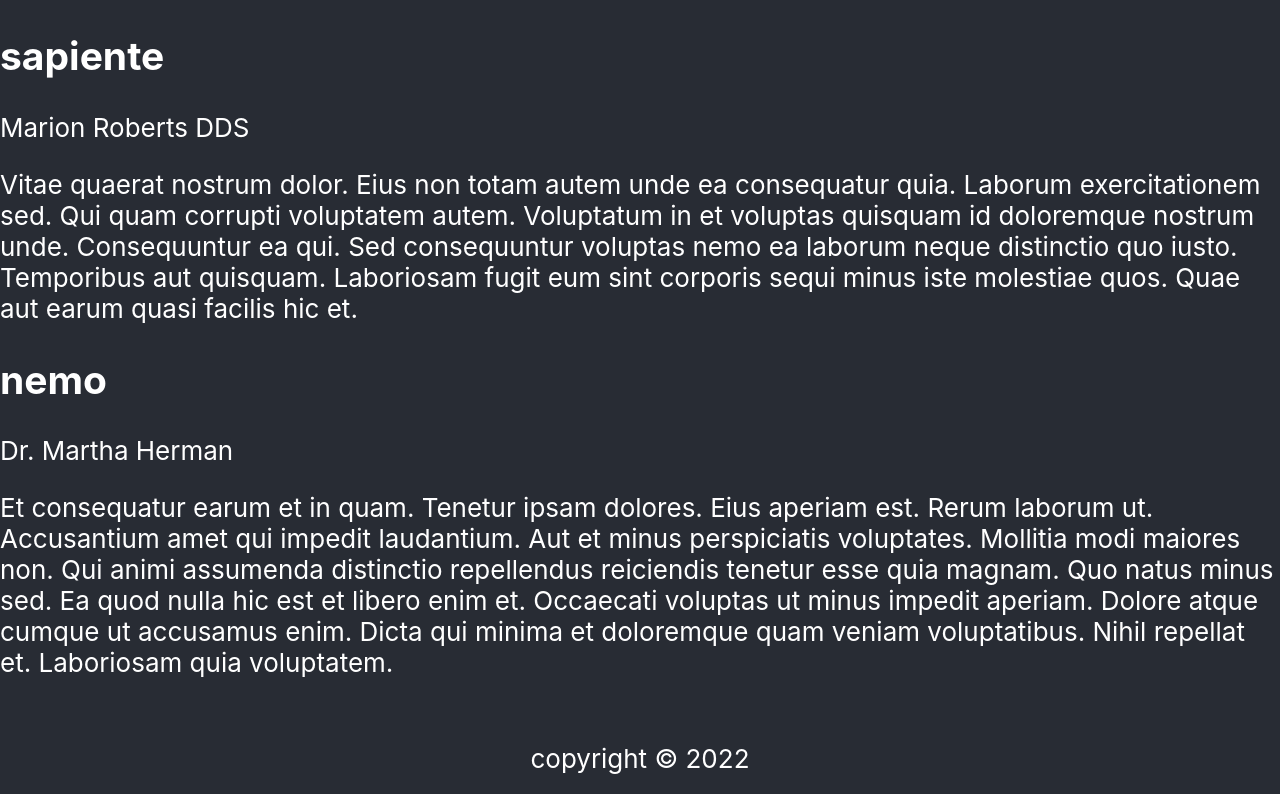
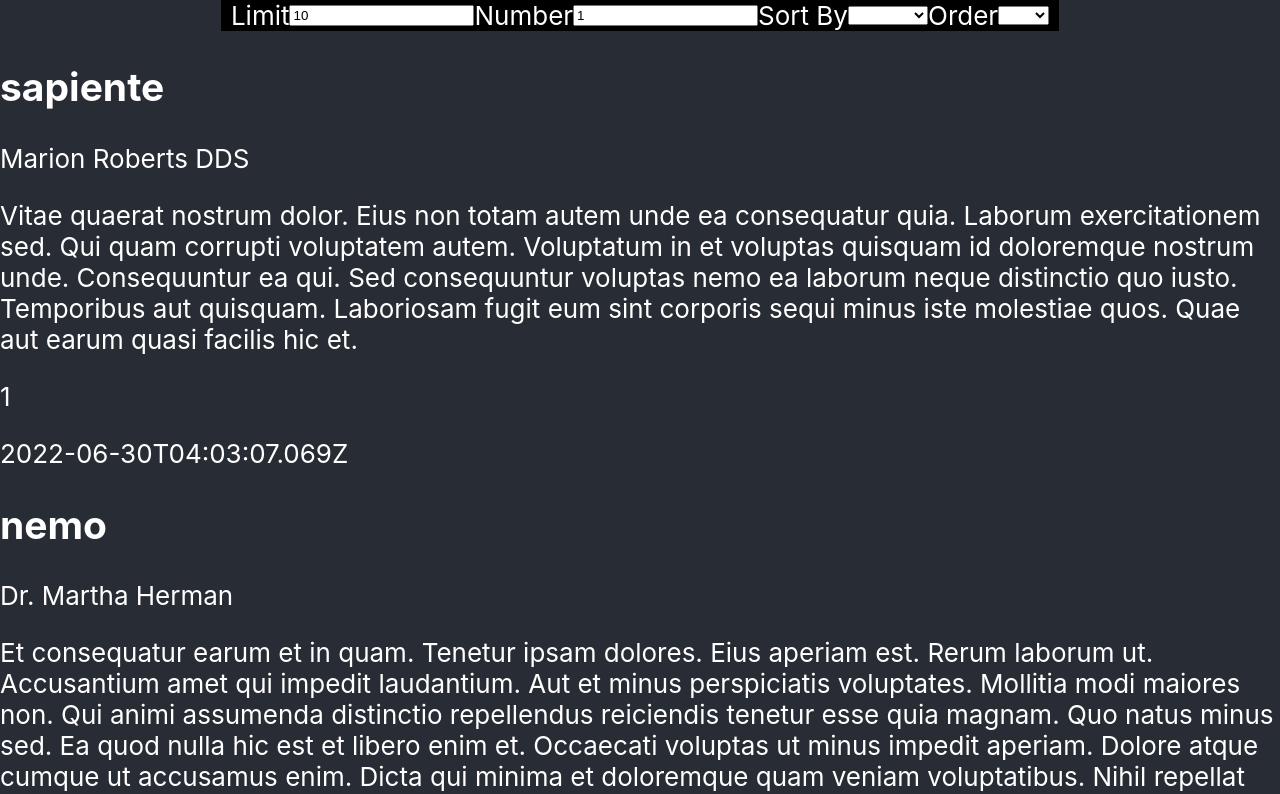
Before and after one commit to ClaytonStealth/fullstack-intro, a React (Create React App) app: page / in a window 1280 px wide. Shown: the top 794 px of the page. Built offline with nearby package versions, Linux system fonts and the light colour scheme; no server answers.

Commit message:
complete

```diff
--- a/src/App.css
+++ b/src/App.css
@@ -38,11 +38,20 @@
 }
 
 .footer {
-  position: fixed;
+  /* position: fixed; */
   left: 0;
   bottom: 0;
   width: 100%;
   background-color: #282c34;
   color: white;
   text-align: center;
+  background-color: black;
 }
+.option-bar {
+  display: flex;
+  flex-direction: row;
+  justify-content: space-between;
+  align-items: center;
+  padding: 0 10px;
+  background-color: black;
+}
--- a/src/App.js
+++ b/src/App.js
@@ -1,7 +1,7 @@
 import "./App.css";
 import React, { useState, useEffect } from "react";
 import BlogList from "./components/BlogList";
-import BlogListCard from "./components/BlogListCard";
+import OptionBar from "./components/OptionBar";
 
 const sampleBlogs = [
   {
@@ -52,18 +52,27 @@ const Footer = () => {
 const App = () => {
   const sampleBlogsCopy = [...sampleBlogs];
   const [blogs, setBlogs] = useState(sampleBlogsCopy);
-
+  const [urlParamString, setUrlParamString] = useState("");
+  //usEffect hook is waiting for urlParamString before async function fetchBlogs triggers
+  //
   useEffect(() => {
     const fetchBlogs = async () => {
-      const result = await fetch(`${urlEndpoint}/blogs`);
+      const result = await fetch(`${urlEndpoint}/blogs${urlParamString}`);
       const resultBlogs = await result.json();
       console.log(resultBlogs);
       setBlogs(resultBlogs);
     };
     fetchBlogs();
-  }, []);
+  }, [urlParamString]);
+  //generateUrlParams taking in limit,page,sortBy,order
+  //setting urlParams to equal string interpolation combining all the props coming from option bar
+  const generateUrlParams = (limit, page, sortBy, order) => {
+    let urlParams = `?limit=${limit}&page=${page}&sortBy=${sortBy}&order=${order}`;
+    setUrlParamString(urlParams);
+  };
   return (
     <div className='App-header'>
+      <OptionBar generateUrlParams={generateUrlParams} />
       <BlogList blogs={blogs} />
       <Footer />
     </div>
--- a/src/components/BlogListCard.js
+++ b/src/components/BlogListCard.js
@@ -6,6 +6,8 @@ const BlogListCard = (props) => {
       <h2>{blog.title}</h2>
       <p>{blog.author}</p>
       <p>{blog.text}</p>
+      <p>{blog.id}</p>
+      <p>{blog.createdAt}</p>
     </div>
   );
 };
--- /dev/null
+++ b/src/components/OptionBar.js
@@ -0,0 +1,57 @@
+import { useState, useEffect } from "react";
+
+const OptionBar = (props) => {
+  const { generateUrlParams } = props;
+  const [limit, setLimit] = useState(10);
+  const [page, setPage] = useState(1);
+  const [sortBy, setSortBy] = useState("");
+  const [order, setOrder] = useState("");
+
+  useEffect(() => {
+    generateUrlParams(limit, page, sortBy, order);
+  }, [limit, page, sortBy, order]);
+
+  return (
+    <div className='option-bar'>
+      <label>Limit</label>
+      <input
+        type='number'
+        value={limit}
+        onChange={(e) => {
+          setLimit(e.target.value);
+        }}
+      ></input>
+      <label>Number</label>
+      <input
+        type='number'
+        value={page}
+        onChange={(e) => {
+          setPage(e.target.value);
+        }}
+      ></input>
+      <label>Sort By</label>
+      <select
+        onChange={(e) => {
+          setSortBy(e.target.value);
+        }}
+      >
+        <option value={""}></option>
+        <option value='id'>id</option>
+        <option value='title'>title</option>
+        <option value='createdAt'>createdAt</option>
+      </select>
+      <label>Order</label>
+      <select
+        onChange={(e) => {
+          setOrder(e.target.value);
+        }}
+      >
+        <option></option>
+        <option value='asc'>asc</option>
+        <option value='desc'>desc</option>
+      </select>
+    </div>
+  );
+};
+
+export default OptionBar;
```
Also changed, not shown: 1 other file (tests, documents, lock files or other folders).
